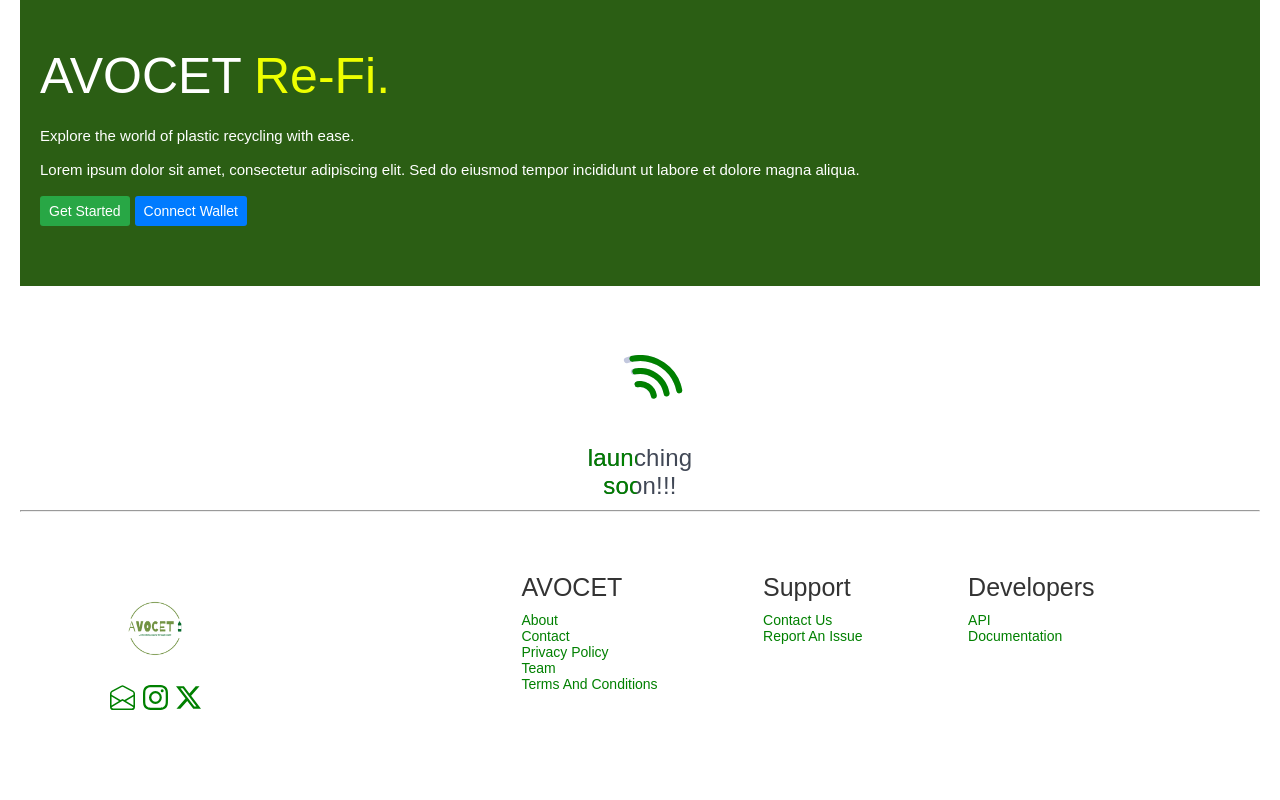
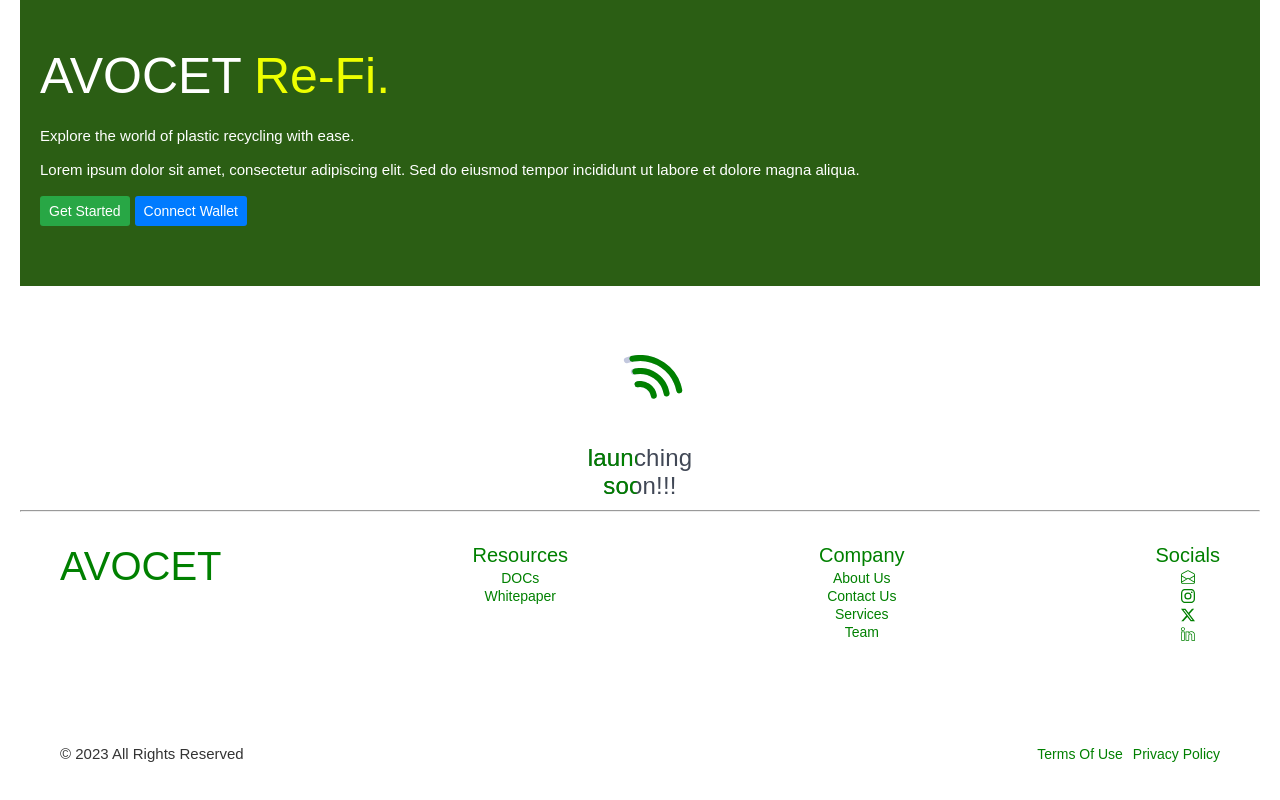
Before and after one commit to ameer017/avocet-frontend, a React (Vite) app: page / in a window 1280 px wide. Shown: the part 634-1434 px from the top of the page. Built offline with nearby package versions, Linux system fonts and the light colour scheme; the HTML template or start-up script is replaced by a standard one.

Commit message:
footer__refactored

```diff
--- a/src/Components/Footer/Footer.jsx
+++ b/src/Components/Footer/Footer.jsx
@@ -6,6 +6,8 @@ import {
   BsEnvelopeOpen,
   BsTelephone,
 } from "react-icons/bs";
+import { SlSocialLinkedin } from "react-icons/sl";
+
 import { FaGooglePlusG } from "react-icons/fa";
 import { FaMapMarkerAlt } from "react-icons/fa";
 import { Link } from "react-router-dom";
@@ -15,43 +17,46 @@ const Footer = () => {
   return (
     <>
       <hr style={{ width: "100%" }} />
-      <footer className="--flex-between">
-        <div className="--wrapper">
-          <img src="/avocet-high-resolution-logo.png" />
+      <footer>
+        <div className="--flex-between">
+          <h1 className="f__logo">AVOCET</h1>
 
-          <div className="socials">
-            <Link to="/">
-              <BsEnvelopeOpen size={25} />
+          <div>
+            <p>Resources</p>
+
+            <Link>DOCs</Link>
+            <Link>Whitepaper</Link>
+          </div>
+          <div>
+            <p>Company</p>
+            <Link>About Us</Link>
+            <Link>Contact Us</Link>
+            <Link>Services</Link>
+            <Link>Team</Link>
+          </div>
+          <div className="__socials">
+            <p>Socials</p>
+            <Link>
+              <BsEnvelopeOpen />
             </Link>
-            <Link to="/">
-              <BsInstagram size={25} />
+            <Link>
+              <BsInstagram />
             </Link>
-            <Link to="/">
-              <BsTwitterX size={25} />
+            <Link>
+              <BsTwitterX />
+            </Link>
+            <Link>
+              <SlSocialLinkedin />
             </Link>
           </div>
         </div>
 
-        <div className="--wrapper-two">
-          <div className="footer-items">
-            <h3>AVOCET</h3>
-            <Link>About</Link>
-            <Link>Contact</Link>
-            <Link>Privacy Policy</Link>
-            <Link>Team</Link>
-            <Link>Terms And Conditions</Link>
-          </div>
+        <div className="--flex-between --pad">
+          <p>&copy; {currentTime} All Rights Reserved</p>
 
-          <div className="footer-items">
-            <h3>Support</h3>
-            <Link>Contact Us</Link>
-            <Link>Report An Issue</Link>
-          </div>
-
-          <div className="footer-items">
-            <h3>Developers</h3>
-            <Link>API</Link>
-            <Link>Documentation</Link>
+          <div>
+            <Link to="/">Terms Of Use</Link>
+            <Link to="/">Privacy Policy</Link>
           </div>
         </div>
       </footer>
--- a/src/Components/Footer/Footer.scss
+++ b/src/Components/Footer/Footer.scss
@@ -1,67 +1,77 @@
 footer {
-  padding: 3rem 6rem;
+  padding: 3em 4em;
+  color: green;
+
+  > div:nth-child(1) {
     flex-wrap: wrap;
 
-  @media screen and (max-width: 600px) {
-    margin: 0 auto;
-    display: flex;
-    align-items: center;
-    justify-content: center;
-    border: 2px solid;
+    @media screen and (max-width: 660px) {
+      gap: 20px;
+    }
+    @media screen and (max-width: 460px) {
+      flex-direction: column;
+    }
+    .f__logo {
+      color: green;
+      font-weight: 500;
+
     }
 
-  .--wrapper {
+    > div {
       display: flex;
+      flex-direction: column;
       align-items: center;
-    justify-content: flex-start;
-    flex-direction: column;
-    padding: 3rem 0;
+      gap: 2px;
 
-    > img {
-      width: 150px;
-      cursor: pointer;
-    }
-    .socials {
-      display: flex;
-      align-items: center;
-      justify-content: center;
-      gap: 8px;
-    }
-  }
-
-  .footer-items {
-    display: flex;
-    align-items: flex-start;
-    flex-direction: column;
-    justify-content: flex-start;
-    padding: 3rem 0;
+      p {
+        color: green;
+        font-size: 20px;
       }
 
       a {
         color: green;
-    cursor: pointer;
+      }
+    }
+    .__socials {
+      @media screen and (max-width: 600px) {
+        display: flex;
+        flex-direction: row;
+        align-items: center;
+        justify-content: center;
+      }
 
-    :hover {
-      transition-duration: 900ms;
-      transform: translateY(-2px);
-      -webkit-transform: translateY(-2px);
-      -moz-transform: translateY(-2px);
-      -ms-transform: translateY(-2px);
-      -o-transform: translateY(-2px);
+      p {
+        @media screen and (max-width: 600px) {
+          display: none;
+        }
+
+      }
     }
   }
 
-  .--wrapper-two {
-    display: flex;
-    justify-content: space-evenly;
-    flex-wrap: wrap;
-    width: 70%;
+  > div:nth-child(2) {
+    padding: 10em 0 2em 0;
 
     @media screen and (max-width: 600px) {
+      padding: 2em 0;
       flex-direction: column;
+    }
+
+    p {
+      @media screen and (max-width: 600px) {
+        text-align: center;
+        margin-bottom: 1.2em;
+      }
+    }
+    > div {
+      display: flex;
       justify-content: center;
-      width: 100%;
-      border: 2px solid;
+      align-items: center;
+      gap: 10px;
+
+      a {
+        color: green;
       }
     }
   }
+}
```
Lines whose indentation alone changed are shown as unchanged.
